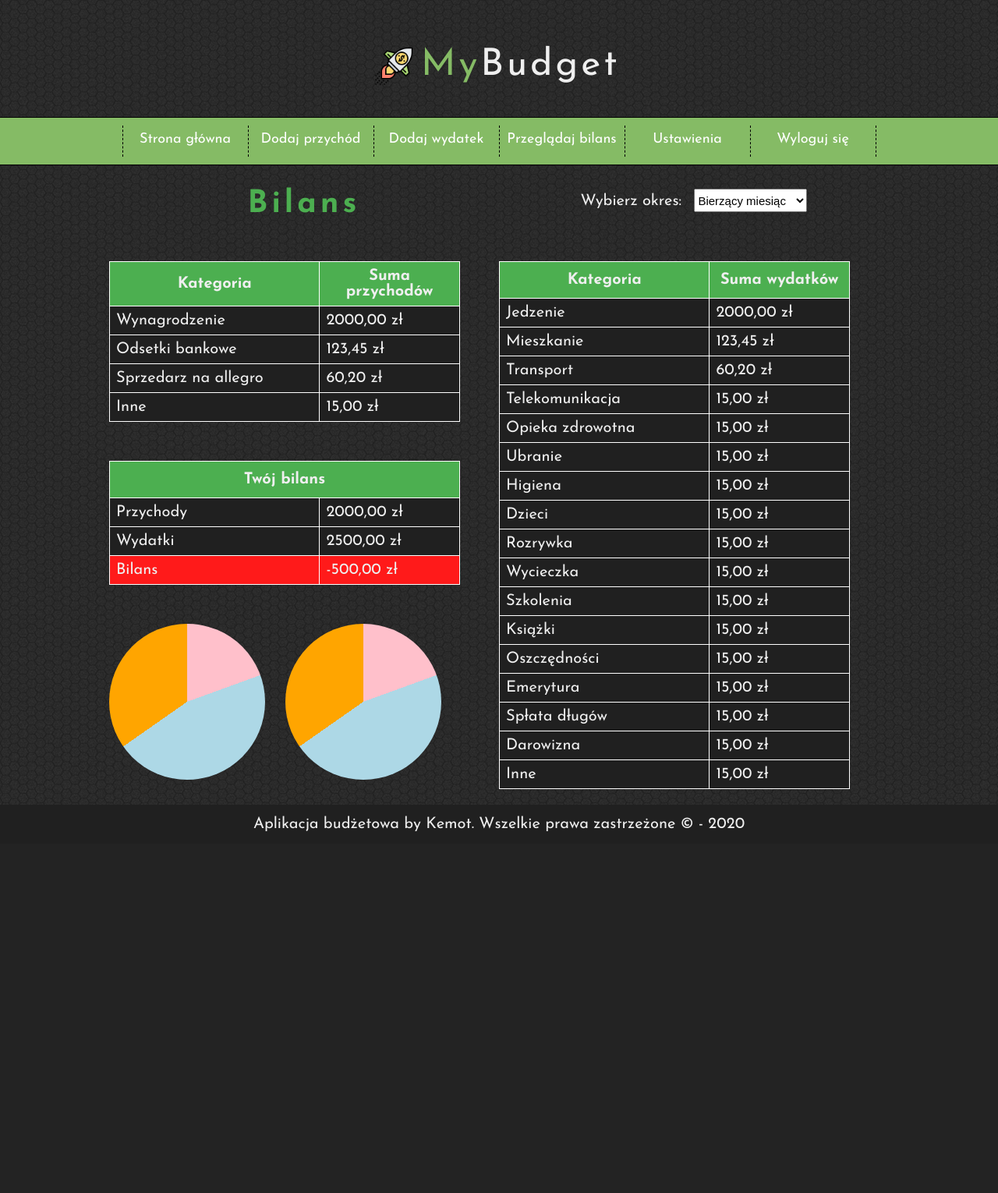
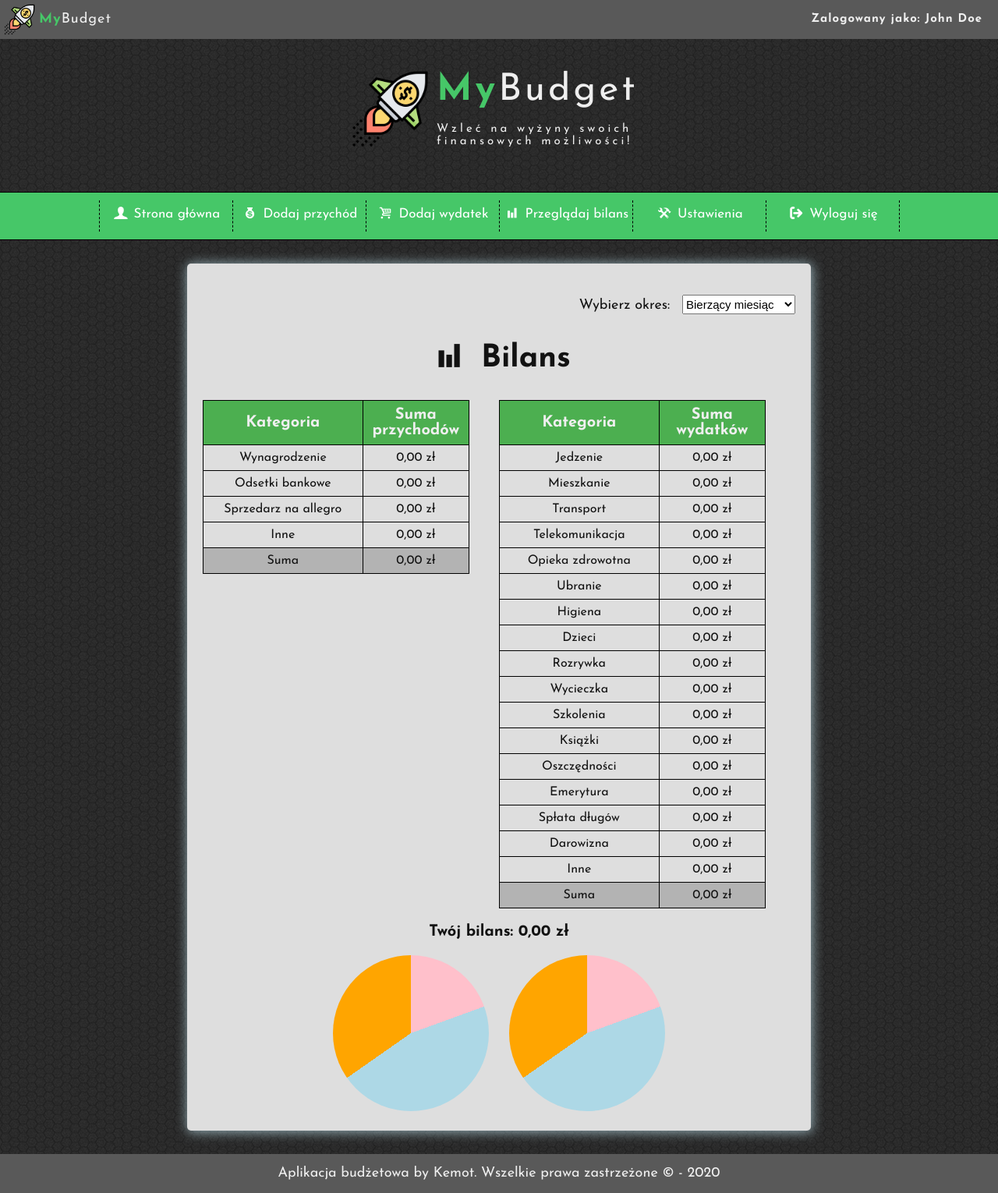
Before and after one commit to kemot-design/web-budget-app, a PHP site: page /balance.html in a window 1280 px wide. Shown: the whole page at 78% size. Before the commit the page ends 1066 px from the top, so only its background shows below. Run offline with PHP 8.4, Linux system fonts and the light colour scheme.

```diff
--- a/addexpense.html
+++ b/addexpense.html
@@ -21,7 +21,7 @@
 		<div id="content-wrap">
 
 			<div id="topbar">
-				<div id="small-logo"><img src="img/budget.png"><span>My</span>Budget</div>
+				<a href="index.html"><div id="small-logo"><img src="img/budget.png"><span>My</span>Budget</div></a>
 				<div id="logged-user-name"><span>Zalogowany jako: John Doe</span></div>
 			</div>
 
@@ -44,7 +44,7 @@
 						<li><a href="mainmenu.html"><i class="icon-user-1 menu-icon"></i>Strona główna</a></li>
 						<li><a href="#"><i class="icon-money-1 menu-icon"></i>Dodaj przychód</a></li>
 						<li><a href="addexpense.html"><i class="icon-basket-1 menu-icon"></i>Dodaj wydatek</a></li>
-						<li><a href="#"><i class="icon-chart-bar menu-icon"></i>Przeglądaj bilans</a></li>
+						<li><a href="balance.html"><i class="icon-chart-bar menu-icon"></i>Przeglądaj bilans</a></li>
 						<li><a href="#"><i class="icon-wrench menu-icon"></i>Ustawienia</a></li>
 						<li><a href="logpage.html"><i class="icon-logout-1 menu-icon"></i>Wyloguj się</a></li>
 					</ol>
--- a/balance.html
+++ b/balance.html
@@ -9,20 +9,30 @@
 	<meta name="description" content="Kontroluj swoje przychody i wydatki, budżet pod kontrolą" />
 	<meta name="keywords" content="budżet, przychody, wydatki, finanse domowe" />
 
-	<link rel="stylesheet" href="style.css" type="text/css" />
+	<link rel="stylesheet" href="mystyle.css" type="text/css" />
 	<link href="https://fonts.googleapis.com/css2?family=Josefin+Sans:wght@400;700&display=swap" rel="stylesheet">
+	<link rel="stylesheet" href="fontello/css/fontello.css" type="text/css" />
 
 </head>
 
 <body>
 
-	<div class="wrapper">
+	<div id="page-container">
+		<div id="content-wrap">
+
+			<div id="topbar">
+				<a href="index.html"><div id="small-logo"><img src="img/budget.png"><span>My</span>Budget</div></a>
+				<div id="logged-user-name"><span>Zalogowany jako: John Doe</span></div>
+			</div>
 
 			<header>
 				<div class="logo">
 
-				<img src="img/budget.png" style="float: left;" />
-				<span style="color: #85bb65;">My</span>Budget
+					<img src="img/budget.png"/>
+					<div style="float: left;">
+						<p><span>My</span>Budget</p>
+						<p> Wzleć na wyżyny swoich <br/> finansowych możliwości! </p>
+					</div>
 					<div style="clear: both;"></div>
 
 				</div>
@@ -31,12 +41,12 @@
 			<nav>
 				<div class="nav">
 					<ol>
-					<li><a href="#">Strona główna</a></li>
-					<li><a href="#">Dodaj przychód</a></li>
-					<li><a href="#">Dodaj wydatek</a></li>
-					<li><a href="#">Przeglądaj bilans</a></li>
-					<li><a href="#">Ustawienia</a></li>
-					<li><a href="#">Wyloguj się</a></li>
+					<li><a href="mainmenu.html"><i class="icon-user-1 menu-icon"></i>Strona główna</a></li>
+					<li><a href="#"><i class="icon-money-1 menu-icon"></i>Dodaj przychód</a></li>
+					<li><a href="addexpense.html"><i class="icon-basket-1 menu-icon"></i>Dodaj wydatek</a></li>
+					<li><a href="balance.html"><i class="icon-chart-bar menu-icon"></i>Przeglądaj bilans</a></li>
+					<li><a href="#"><i class="icon-wrench menu-icon"></i>Ustawienia</a></li>
+					<li><a href="logpage.html"><i class="icon-logout-1 menu-icon"></i>Wyloguj się</a></li>
 					</ol>
 				</div>
 			</nav>
@@ -47,20 +57,11 @@
 
 					<div class="content">
 
-					<div class="balanceHeader">
-						<header>
+						<div class="row">
+							<form class="balance-date-picker">
 
-							<h2 class="contentHeader"> Bilans </h2>
-
-						</header>
-					</div>
-
-					<div class="balanceHeader">
-
-						<form>
-
-							<label for="balanceDate"> Wybierz okres: </label>
-							<select	name="balanceDate" id="balanceDate">
+								<label for="balance-date"> Wybierz okres: </label>
+								<select	name="balance-date" id="balance-date">
 									<option>Bierzący miesiąc</option>
 									<option>Poprzedni miesiąc</option>
 									<option>Bierzący rok</option>
@@ -68,55 +69,119 @@
 								</select>
 
 							</form>
-
 						</div>
 
-					<div style="clear: both"></div>
+						<div class="row">
+							<header>
+
+								<h2 class="contentHeader"><i class="icon-chart-bar"></i> Bilans </h2>
+
+							</header>
+						</div>
 
 						<div class="row">
 
-						<div id="incomesTable">
+							<div class="incomes-table">
 
 								<table>
 									<tr>
 										<th> Kategoria </th><th> Suma przychodów </th>
 									</tr>
 									<tr>
-									<td> Wynagrodzenie </td><td> 2000,00 zł</td>
+										<td> Wynagrodzenie </td><td> 0,00 zł</td>
 									</tr>
 									<tr>
-									<td> Odsetki bankowe </td><td> 123,45 zł</td>
+										<td> Odsetki bankowe </td><td> 0,00 zł</td>
 									</tr>
 									<tr>
-									<td> Sprzedarz na allegro </td><td> 60,20 zł</td>
+										<td> Sprzedarz na allegro </td><td> 0,00 zł</td>
 									</tr>
 									<tr>
-									<td> Inne </td><td> 15,00 zł</td>
-								</tr>
-
-							</table>
-
-							<div id="balanceTable">
-
-								<table>
-									<tr>
-										<th colspan="2"> Twój bilans </th>
+										<td> Inne </td><td> 0,00 zł</td>
 									</tr>
 									<tr>
-										<td> Przychody </td><td> 2000,00 zł</td>
-									</tr>
-									<tr>
-										<td> Wydatki </td><td> 2500,00 zł</td>
-									</tr>
-									<tr id="balanceRow">
-										<td> Bilans </td><td> -500,00 zł</td>
+										<td class="sum-row"> Suma </td><td class="sum-row"> 0,00 zł</td>
 									</tr>
 
 								</table>
 
 							</div>
 
-							<div id="pieChartsRow">
+							<div class="expenses-table">
+
+								<table>
+									<tr>
+										<th> Kategoria </th><th> Suma wydatków </th>
+									</tr>
+									<tr>
+										<td> Jedzenie </td><td> 0,00 zł</td>
+									</tr>
+									<tr>
+										<td> Mieszkanie </td><td> 0,00 zł</td>
+									</tr>
+									<tr>
+										<td> Transport </td><td> 0,00 zł</td>
+									</tr>
+									<tr>
+										<td> Telekomunikacja </td><td> 0,00 zł</td>
+									</tr>
+									<tr>
+										<td> Opieka zdrowotna </td><td> 0,00 zł</td>
+									</tr>
+									<tr>
+										<td> Ubranie </td><td> 0,00 zł</td>
+									</tr>
+									<tr>
+										<td> Higiena </td><td> 0,00 zł</td>
+									</tr>
+									<tr>
+										<td> Dzieci </td><td> 0,00 zł</td>
+									</tr>
+									<tr>
+										<td> Rozrywka </td><td> 0,00 zł</td>
+									</tr>
+									<tr>
+										<td> Wycieczka </td><td> 0,00 zł</td>
+									</tr>
+									<tr>
+										<td> Szkolenia </td><td> 0,00 zł</td>
+									</tr>
+									<tr>
+										<td> Książki </td><td> 0,00 zł</td>
+									</tr>
+									<tr>
+										<td> Oszczędności </td><td> 0,00 zł</td>
+									</tr>
+									<tr>
+										<td> Emerytura </td><td> 0,00 zł</td>
+									</tr>
+									<tr>
+										<td> Spłata długów </td><td> 0,00 zł</td>
+									</tr>
+									<tr>
+										<td> Darowizna </td><td> 0,00 zł</td>
+									</tr>
+									<tr>
+										<td> Inne </td><td> 0,00 zł</td>
+									</tr>
+									<tr >
+										<td class="sum-row"> Suma </td><td class="sum-row"> 0,00 zł</td>
+									</tr>
+								</table>
+
+							</div>
+
+							<div style="clear: both"></div>
+
+						</div>
+
+						<div class="balance-row">
+
+							Twój bilans: 0,00 zł
+
+						</div>
+
+						<div class="row">
 
 							<div id="incomesChart"></div>
 
@@ -128,74 +193,6 @@
 
 					</div>
 
-						<div id="expensesTable">
-
-							<table>
-								<tr>
-									<th> Kategoria </th><th> Suma wydatków </th>
-								</tr>
-								<tr>
-									<td> Jedzenie </td><td> 2000,00 zł</td>
-								</tr>
-								<tr>
-									<td> Mieszkanie </td><td> 123,45 zł</td>
-								</tr>
-								<tr>
-									<td> Transport </td><td> 60,20 zł</td>
-								</tr>
-								<tr>
-									<td> Telekomunikacja </td><td> 15,00 zł</td>
-								</tr>
-								<tr>
-									<td> Opieka zdrowotna </td><td> 15,00 zł</td>
-								</tr>
-								<tr>
-									<td> Ubranie </td><td> 15,00 zł</td>
-								</tr>
-								<tr>
-									<td> Higiena </td><td> 15,00 zł</td>
-								</tr>
-								<tr>
-									<td> Dzieci </td><td> 15,00 zł</td>
-								</tr>
-								<tr>
-									<td> Rozrywka </td><td> 15,00 zł</td>
-								</tr>
-								<tr>
-									<td> Wycieczka </td><td> 15,00 zł</td>
-								</tr>
-								<tr>
-									<td> Szkolenia </td><td> 15,00 zł</td>
-								</tr>
-								<tr>
-									<td> Książki </td><td> 15,00 zł</td>
-								</tr>
-								<tr>
-									<td> Oszczędności </td><td> 15,00 zł</td>
-								</tr>
-								<tr>
-									<td> Emerytura </td><td> 15,00 zł</td>
-								</tr>
-								<tr>
-									<td> Spłata długów </td><td> 15,00 zł</td>
-								</tr>
-								<tr>
-									<td> Darowizna </td><td> 15,00 zł</td>
-								</tr>
-								<tr>
-									<td> Inne </td><td> 15,00 zł</td>
-								</tr>
-							</table>
-
-						</div>
-
-						<div style="clear: both"></div>
-
-					</div>
-
-
-				</div>
-
 				</article>
 
 			</main>
@@ -203,10 +200,12 @@
 		</div>
 
 		<footer>
-		<div class="notFixedFooter">
+			<div id="footer">
 				Aplikacja budżetowa by Kemot. Wszelkie prawa zastrzeżone &copy; - 2020
 			</div>
 		</footer>
 
+	</div>
+
 </body>
 </html>
--- a/index.html
+++ b/index.html
@@ -18,7 +18,7 @@
 <body>
 
 	<div id="topbar">
-		<img src="img/budget.png" alt="logo rakieta"><span>My</span>Budget
+		<a href="index.html"><div id="small-logo"><img src="img/budget.png"><span>My</span>Budget</div></a>
 	</div>
 
 	<div id="wrapper">
@@ -27,7 +27,7 @@
 
 			<article>
 
-				<div id="introduction">
+				<div class="content">
 
 					<header>
 						<h1> Dlaczego warto prowadzić budżet? </h1>
--- a/logpage.html
+++ b/logpage.html
@@ -17,7 +17,7 @@
 <body>
 
 	<div id="topbar">
-		<img src="img/budget.png"><span>My</span>Budget
+		<a href="index.html"><div id="small-logo"><img src="img/budget.png"><span>My</span>Budget</div></a>
 	</div>
 
 	<main>
--- a/mystyle.css
+++ b/mystyle.css
@@ -25,6 +25,12 @@ body{
 	text-align: left;
 	letter-spacing: 1px;
 	line-height: 50px;
+	height: 50px;
+}
+
+#topbar a{
+	text-decoration: none;
+	color: #efefef;
 }
 
 #topbar img{
@@ -64,13 +70,6 @@ body{
 	bottom: 0;
 	}
 
-.unfixed-footer{
-	background-color: #595959;
-	width: 100%;
-	text-align: center;
-	line-height: 50px;
-}
-
 #wrapper{
 	width: 800px;
 	margin: 30px auto;
@@ -78,13 +77,22 @@ body{
 	color: #121212;
 }
 
-#introduction{
+.content{
+	width: 760px;
+	margin: 30px auto;
+	text-align: center;
+	color: #121212;
 	background-color: #dedede;
 	padding: 20px;
 	border-radius: 5px;
 	-webkit-box-shadow: 1px 1px 15px 1px rgba(159,185,194,0.9);
 	-moz-box-shadow: 1px 1px 15px 1px rgba(159,185,194,0.9);
 	box-shadow: 1px 1px 15px 1px rgba(159,185,194,0.9);
+}
+
+.content h2
+{
+	font-size: 40px;
 }
 
 p{
@@ -409,3 +417,100 @@ input[type=button]:hover
 fieldset{
 	background-color: white;
 }
+
+/* balance.html */
+
+.balance-date-picker
+{
+	text-align: right;
+
+}
+
+#balance-date
+{
+	height: 25px;
+	font-size: 15px;
+	margin-left: 10px;
+}
+
+.incomes-table
+{
+	float: left;
+	width: 50%;
+}
+
+.expenses-table
+{
+	float: left;
+	width: 50%;
+}
+
+table
+{
+	border-collapse: collapse;
+	width: 90%;
+	font-size: 16px;
+}
+
+table, td, th
+{
+	border: 1px solid black;
+}
+
+th
+{
+	font-size: 20px;
+	background-color: #4CAF50;
+	color: #efefef;
+	text-align: center;
+}
+
+th, td
+{
+	padding: 8px;
+}
+
+tr:hover
+{
+	background-color: #efefef;
+}
+
+tr td:nth-child(1)
+{
+	width: 60%;
+}
+
+tr th:nth-child(1)
+{
+	width: 60%;
+}
+
+.sum-row
+{
+	background-color: #b3b3b3;
+}
+
+.balance-row{
+	font-size: 20px;
+	font-weight: 700;
+	margin-top: 20px;
+	margin-bottom: 20px;
+}
+#incomesChart
+{
+	display: inline-block;
+	width: 200px;
+	height: 200px;
+	border-radius: 50%;
+	background-image: conic-gradient(pink 70deg, lightblue 0 235deg, orange 0);
+	margin-right: 20px;
+}
+
+#expensesChart
+{
+	display: inline-block;
+	width: 200px;
+	height: 200px;
+	border-radius: 50%;
+	background-image: conic-gradient(pink 70deg, lightblue 0 235deg, orange 0);
+}
--- a/registration.html
+++ b/registration.html
@@ -17,7 +17,7 @@
 <body>
 
 	<div id="topbar">
-		<img src="img/budget.png"><span>My</span>Budget
+		<a href="index.html"><div id="small-logo"><img src="img/budget.png"><span>My</span>Budget</div></a>
 	</div>
 
 	<main>
--- a/style.css
+++ b/style.css
@@ -11,7 +11,7 @@ body
 #topbar
 {
 	background-color: #444444;
-
+	width: 100%;
 	text-align: left;
 	margin: 0px;
 	font-size: 20px;
```
Also changed, not shown: mainmenu.html (+4 -7 lines). Lines whose indentation alone changed are shown as unchanged.
